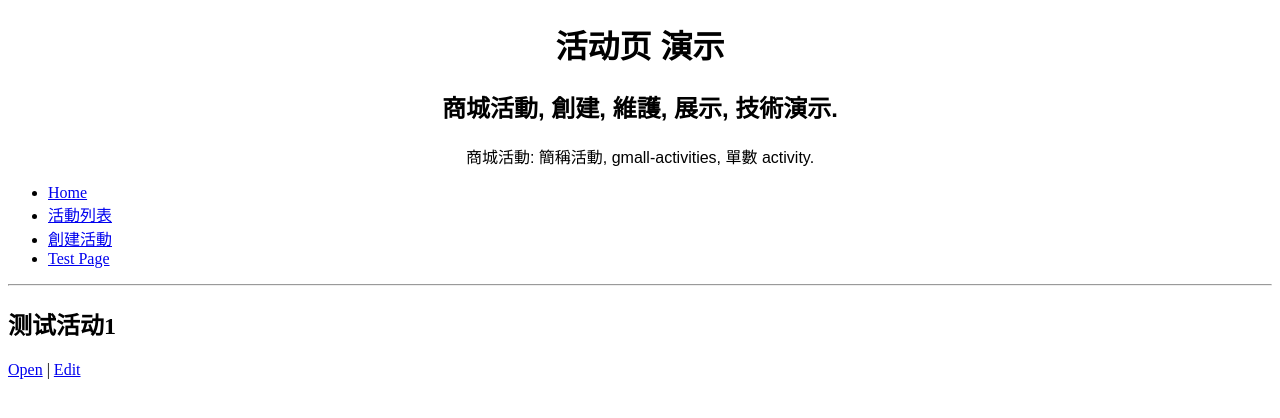
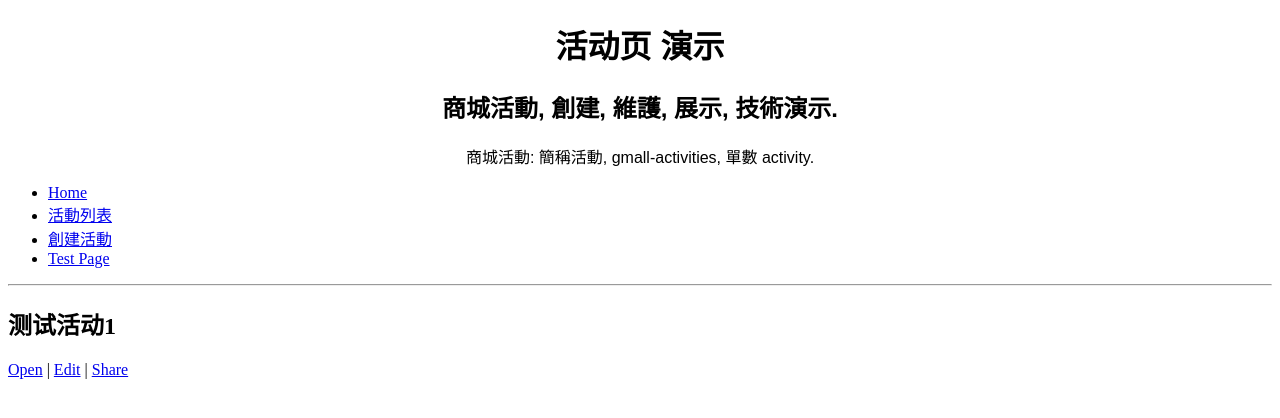
Before and after one commit to iugo/hotzone-demo, a React (Create React App) app: page /activities in a window 1280 px wide. Shown: the top 418 px of the page. Built offline with nearby package versions, Linux system fonts and the light colour scheme.

Commit message:
tiny change

```diff
--- a/src/pages/activities/activities.tsx
+++ b/src/pages/activities/activities.tsx
@@ -18,6 +18,8 @@ export default function Activities() {
             <Link to={`/activity/${v.id}`}>Open</Link>
             {" | "}
             <Link to={`/edit-activity/${v.id}`}>Edit</Link>
+            {" | "}
+            <Link to={`/activity/${v.id}?u=123`}>Share</Link>
           </div>
         );
       })}
```
